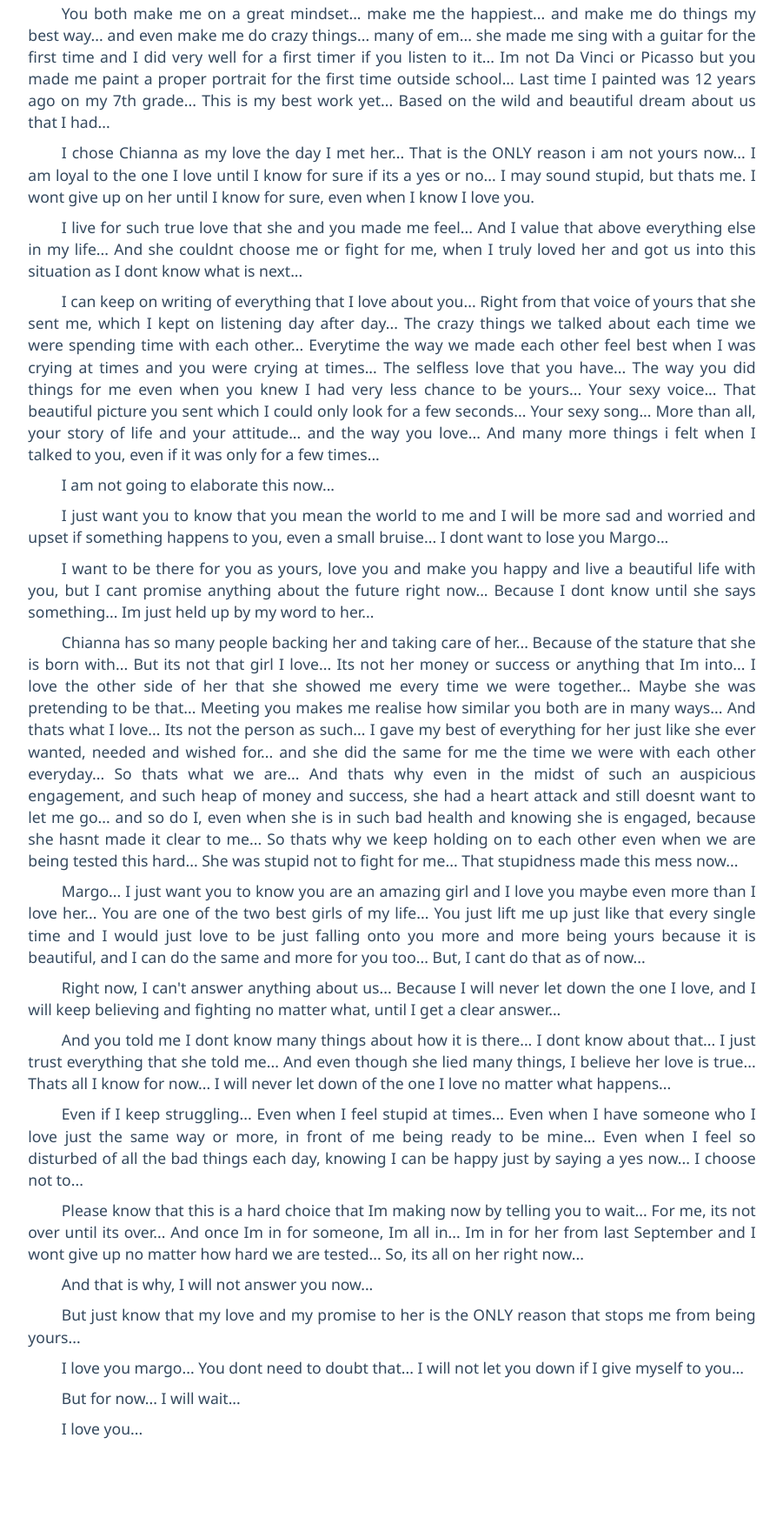
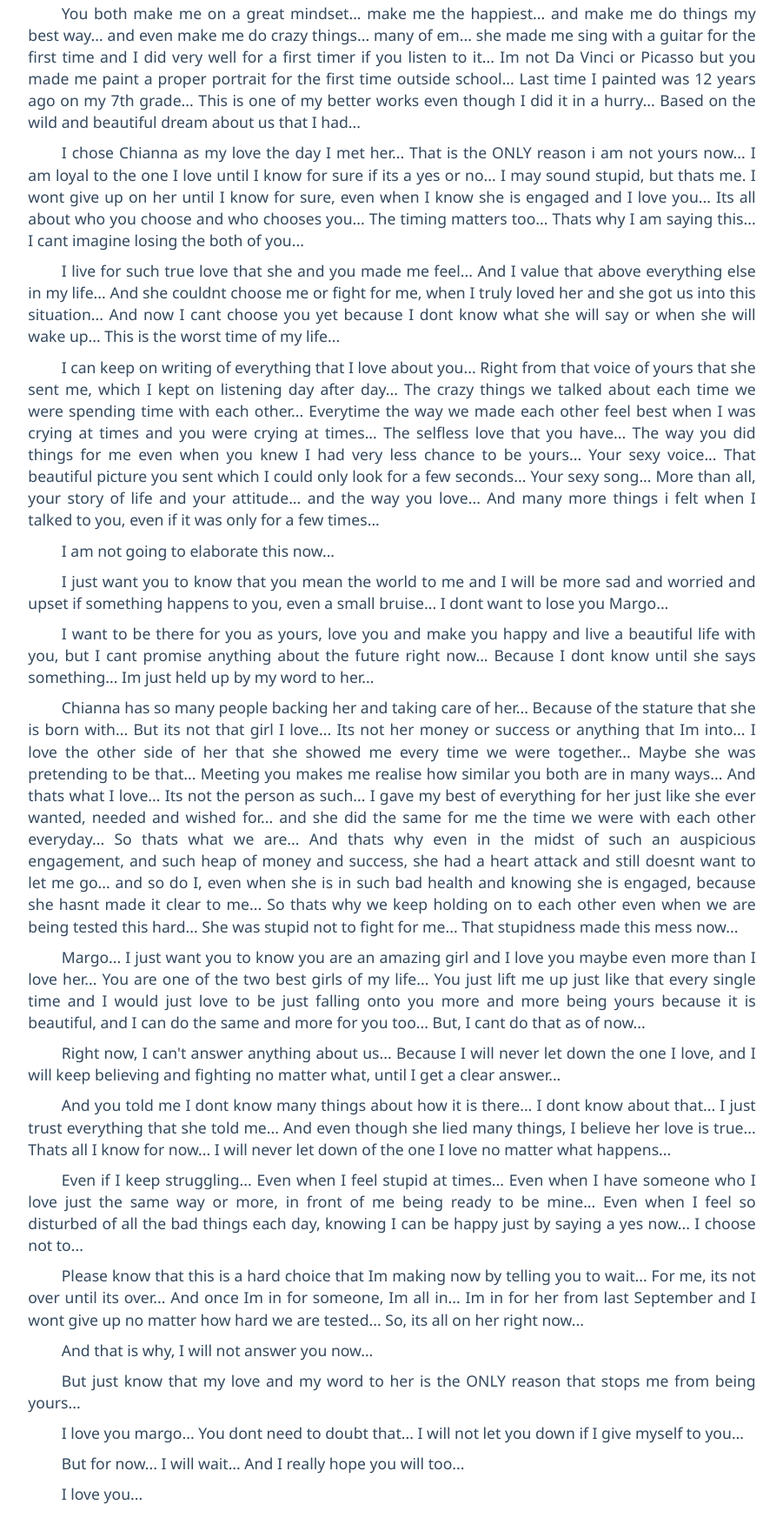
Before and after one commit to formypearl/formypearl, a plain HTML site: page index.html at #!/cutiepie in a window 1280 px wide. Shown: the part 1459-3227 px from the top of the page at 87% size, without its empty margins (189-1090 px from the left). Before the commit the page ends 3164 px from the top, so only its background shows below. Drawn offline with nearby package versions, Linux system fonts and the light colour scheme; some packages are replaced by stand-ins of ours.

Commit message:
Add files via upload

```diff
--- a/pages/cutiepie.html
+++ b/pages/cutiepie.html
@@ -45,9 +45,9 @@
                 <p>You did way more than what was asked of you by her for me... From talking to me not minding your busy schedule and overburdened work each time understanding only you can help me... Staying late in the hospital and driving there just to make me talk to her... Coming back from New York risking your job... You did a lot and lot of selfless things for me... </p>
                 <p>Apart from all this... The way we talked to each other... I really felt closer to you every time... I just felt so warm...I felt love... I was in utter despair and I was struggling badly every day after the incident... and I felt the best every time I talked to you Margo... It was your voice that she sent me I kept listening to for months because that made me feel and do my best...</p>
                 <p>You know, I fought with her each time she did not-so-nice things to you... Firing you, invading your privacy, shouting at you, etc... You dont deserve to be treated that way... I kept asking her if you were okay because you were not much contacting me and i knew you were stressed of everything happening... I love you but I couldnt choose you then because even though she was engaged she was still thinking she said... </p>
-                <p>You both make me on a great mindset... make me the happiest... and make me do things my best way... and even make me do crazy things... many of em... she made me sing with a guitar for the first time and I did very well for a first timer if you listen to it... Im not Da Vinci or Picasso but you made me paint a proper portrait for the first time outside school... Last time I painted was 12 years ago on my 7th grade... This is my best work yet... Based on the wild and beautiful dream about us that I had... </p>
-                <p>I chose Chianna as my love the day I met her... That is the ONLY reason i am not yours now... I am loyal to the one I love until I know for sure if its a yes or no... I may sound stupid, but thats me. I wont give up on her until I know for sure, even when I know I love you.</p>
-                <p>I live for such true love that she and you made me feel... And I value that above everything else in my life... And she couldnt choose me or fight for me, when I truly loved her and got us into this situation as I dont know what is next...</p>
+                <p>You both make me on a great mindset... make me the happiest... and make me do things my best way... and even make me do crazy things... many of em... she made me sing with a guitar for the first time and I did very well for a first timer if you listen to it... Im not Da Vinci or Picasso but you made me paint a proper portrait for the first time outside school... Last time I painted was 12 years ago on my 7th grade... This is one of my better works even though I did it in a hurry... Based on the wild and beautiful dream about us that I had... </p>
+                <p>I chose Chianna as my love the day I met her... That is the ONLY reason i am not yours now... I am loyal to the one I love until I know for sure if its a yes or no... I may sound stupid, but thats me. I wont give up on her until I know for sure, even when I know she is engaged and I love you... Its all about who you choose and who chooses you... The timing matters too... Thats why I am saying this... I cant imagine losing the both of you...</p>
+                <p>I live for such true love that she and you made me feel... And I value that above everything else in my life... And she couldnt choose me or fight for me, when I truly loved her and she got us into this situation... And now I cant choose you yet because I dont know what she will say or when she will wake up... This is the worst time of my life...</p>
                 <p>I can keep on writing of everything that I love about you... Right from that voice of yours that she sent me, which I kept on listening day after day... The crazy things we talked about each time we were spending time with each other... Everytime the way we made each other feel best when I was crying at times and you were crying at times... The selfless love that you have... The way you did things for me even when you knew I had very less chance to be yours... Your sexy voice... That beautiful picture you sent which I could only look for a few seconds... Your sexy song... More than all, your story of life and your attitude... and the way you love... And many more things i felt when I talked to you, even if it was only for a few times...</p>
                 <p>I am not going to elaborate this now... </p>
                 <p>I just want you to know that you mean the world to me and I will be more sad and worried and upset if something happens to you, even a small bruise... I dont want to lose you Margo...</p>
@@ -59,9 +59,9 @@
                 <p>Even if I keep struggling... Even when I feel stupid at times... Even when I have someone who I love just the same way or more, in front of me being ready to be mine... Even when I feel so disturbed of all the bad things each day, knowing I can be happy just by saying a yes now... I choose not to... </p>
                 <p>Please know that this is a hard choice that Im making now by telling you to wait... For me, its not over until its over... And once Im in for someone, Im all in... Im  in for her from last September and I wont give up no matter how hard we are tested... So, its all on her right now... </p>
                 <p>And that is why, I will not answer you now... </p>
-                <p>But just know that my love and my promise to her is the ONLY reason that stops me from being yours... </p>
-                <p>I love you margo... You dont need to doubt that... I will not let you down if I give myself to you... </p>
-                <p>But for now... I will wait... </p>
+                <p>But just know that my love and my word to her is the ONLY reason that stops me from being yours...</p>
+                <p>I love you margo... You dont need to doubt that... I will not let you down if I give myself to you...</p>
+                <p>But for now... I will wait... And I really hope you will too...</p>
                 <p>I love you... </p>
 
             </div>
```
Also changed, not shown: pages/openletter.html (+1 -1 lines), pages/theme.html (+6 -5 lines).
